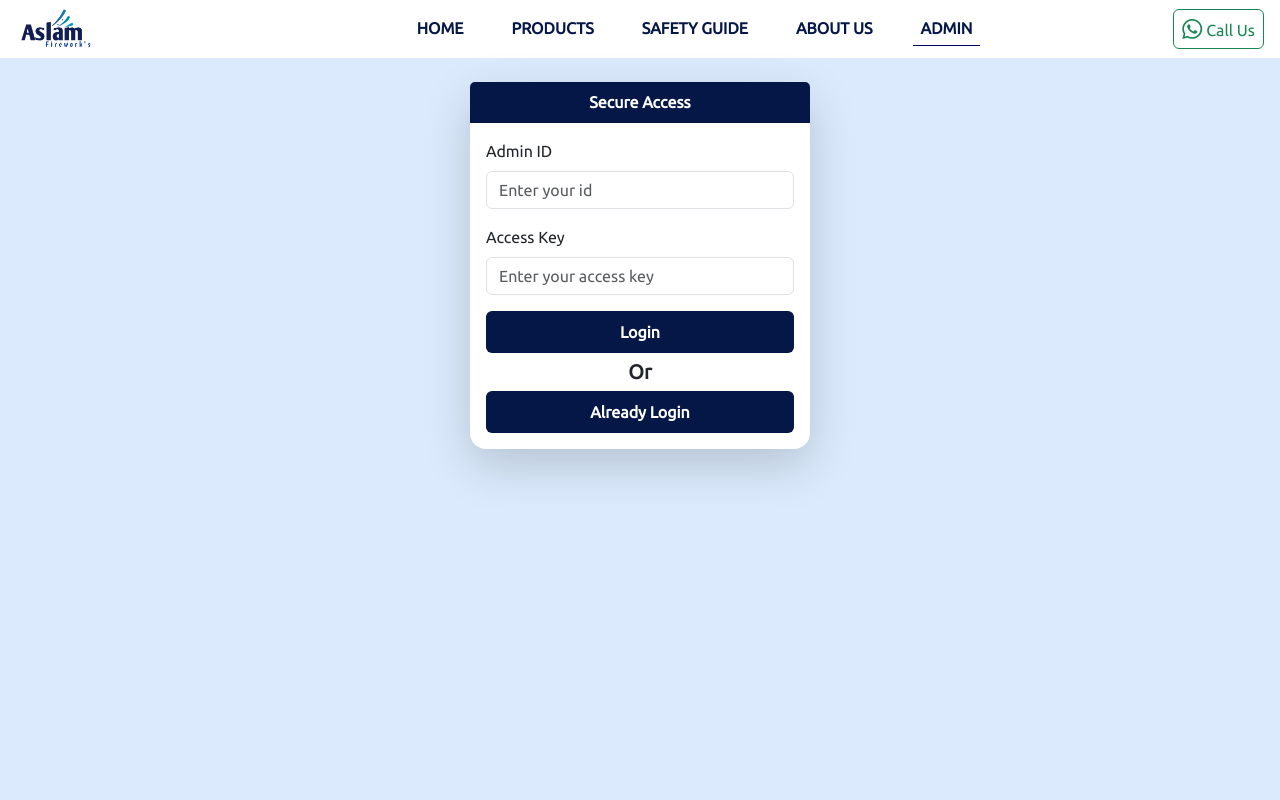
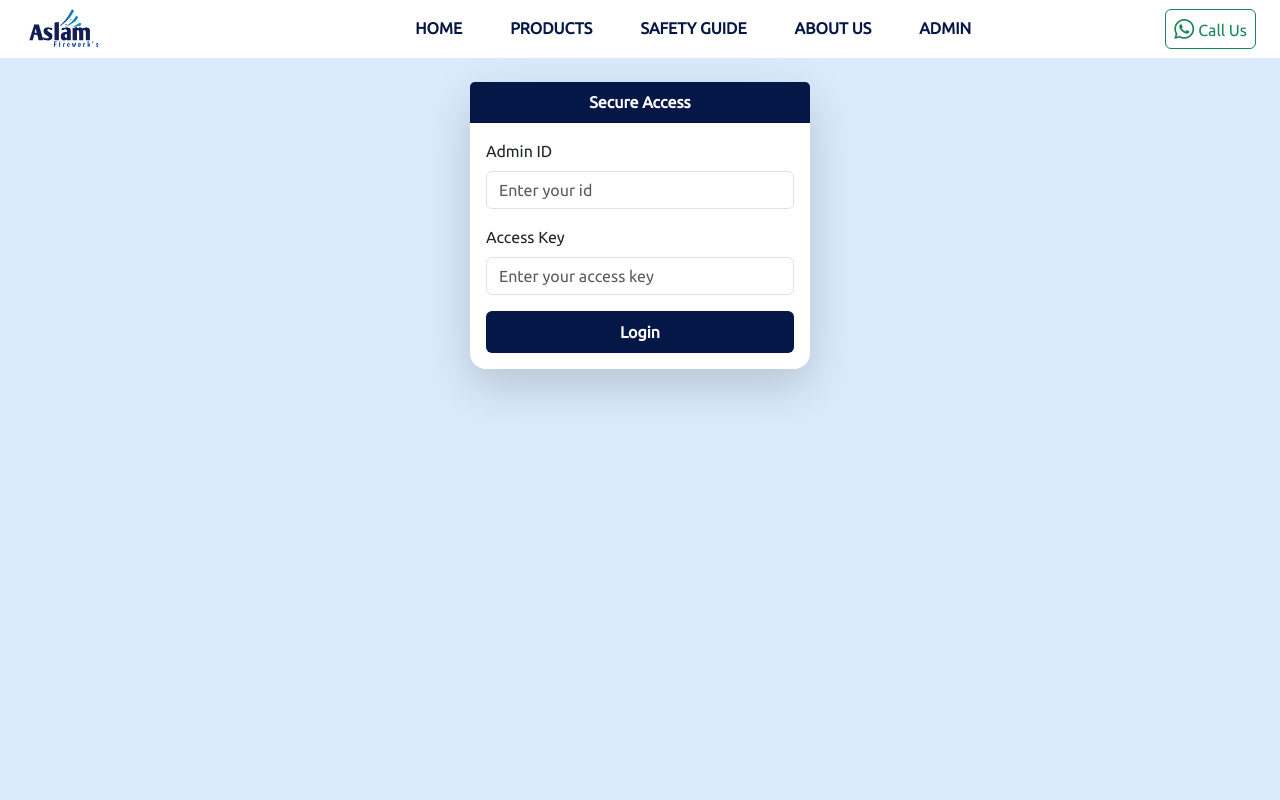
Before and after one commit to safatrangrezzz/Aslam-Firework-s, an Angular app: page /admin in a window 1280 px wide. Shown: the top 800 px of the page. Built offline with nearby package versions, Linux system fonts and the light colour scheme.

Commit message:
access fix

```diff
--- a/src/app/admin/admin.html
+++ b/src/app/admin/admin.html
@@ -19,9 +19,7 @@
               (click)="Login(userId.value,userAccessKey.value)">
               Login
             </button>
-            <p class="text-center fs-5 fw-semibold my-1">Or</p>
           </form>
-          <button class="btn text-white w-100  py-2 fw-semibold" (click)="alreadyLogin()">Already Login</button>
         </div>
       </div>
     </div>
--- a/src/app/admin/admin.ts
+++ b/src/app/admin/admin.ts
@@ -24,13 +24,13 @@ Login(userId:any,userAccessKey:any){
 }
 
 }
-alreadyLogin(){
- const accessAvailable = localStorage.getItem('isLogin')
- console.log(accessAvailable)
- if(accessAvailable === 'true'){
-  this.router.navigate(['dataBase'])
- } else(
-  alert('access not allow Please login First')
- )
+// alreadyLogin(){
+//  const accessAvailable = localStorage.getItem('isLogin')
+//  console.log(accessAvailable)
+//  if(accessAvailable === 'true'){
+//   this.router.navigate(['dataBase'])
+//  } else(
+//   alert('access not allow Please login First')
+//  )
+// }
 }
-}
--- a/src/app/app.html
+++ b/src/app/app.html
@@ -1,7 +1,7 @@
   <div class="container-fluid content-body">
 <header>
-     <nav class="container-fluid px-3 px-md-3 py-1 py-md-2 bg-white">
-      <div class="row justify-content-between">
+     <nav class="container-fluid px-md-3 py-1 py-md-2 bg-white">
+      <div class="row justify-content-between px-md-2">
         <div class="col-1 text-center d-md-none fw-semibold me-2 fs-1 pt-1 pb-2" (click)="menuOpen()">{{menuStatus ? '☰' : '✖'}}</div>
         <div class="col-4 col-md-2 me-auto"><img src="mylogo.jpg" alt="" width="80"></div>
         <div class="col text-center menu-bar d-md-block" [ngClass]="menuStatus ? 'd-none' : 'd-block'">
@@ -10,7 +10,7 @@
             <li class="mx-lg-3"> <a routerLink="products" routerLinkActive="active" class="p-2">PRODUCTS</a></li>
             <li class="mx-lg-3"> <a routerLink="safety" routerLinkActive="active" class="p-2">SAFETY GUIDE</a></li>
             <li class="mx-lg-3"> <a routerLink="about" routerLinkActive="active" class="p-2">ABOUT US</a></li>
-            <li class="mx-lg-3"> <a routerLink="admin" routerLinkActive="active" class="p-2">ADMIN</a></li>
+            <li class="mx-lg-3"> <a (click)="admin()" routerLinkActive="active" class="p-2">ADMIN</a></li>
           </ul>
         </div>
         <div class="col-6 col-md-auto d-flex align-items-center justify-content-end justify-content-md-center  ps-md-2 pe-3 pe-md-0">
--- a/src/app/app.ts
+++ b/src/app/app.ts
@@ -1,5 +1,5 @@
-import { Component, signal } from '@angular/core';
-import { RouterLink, RouterLinkActive, RouterOutlet } from '@angular/router';
+import { Component, inject, signal } from '@angular/core';
+import { Router, RouterLink, RouterLinkActive, RouterOutlet } from '@angular/router';
 import { Footer } from './footer/footer';
 import { CommonModule } from '@angular/common';
 
@@ -12,6 +12,8 @@ import { CommonModule } from '@angular/common';
 export class App {
   protected readonly title = signal('Aslam-fireworks');
 
+  router = inject(Router)
+
   menuStatus:boolean = true
 
   ulClick(){
@@ -22,6 +24,16 @@ export class App {
   menuOpen(){
     this.menuStatus= !this.menuStatus
   }
+  admin(){
+    const login = localStorage.getItem('isLogin')
+    if(login){
+      this.router.navigate(['dataBase'])
+    }
+    else{
+      alert('access not available first login please')
+    this.router.navigate(['admin'])
+  }
+}
   goWhatsapp(){
     window.open('https://wa.me/917235924091', '_blank')
   }
```
